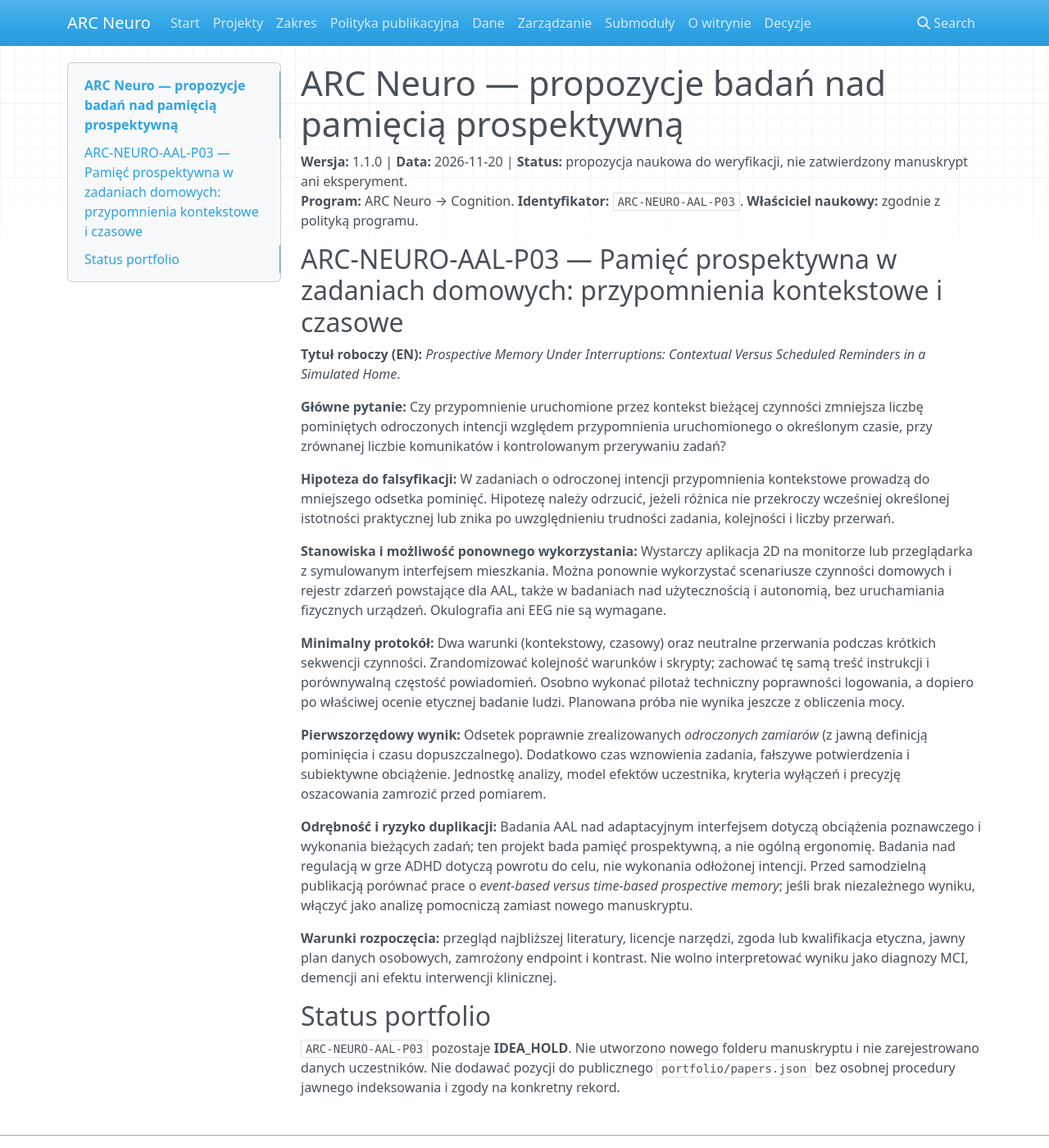
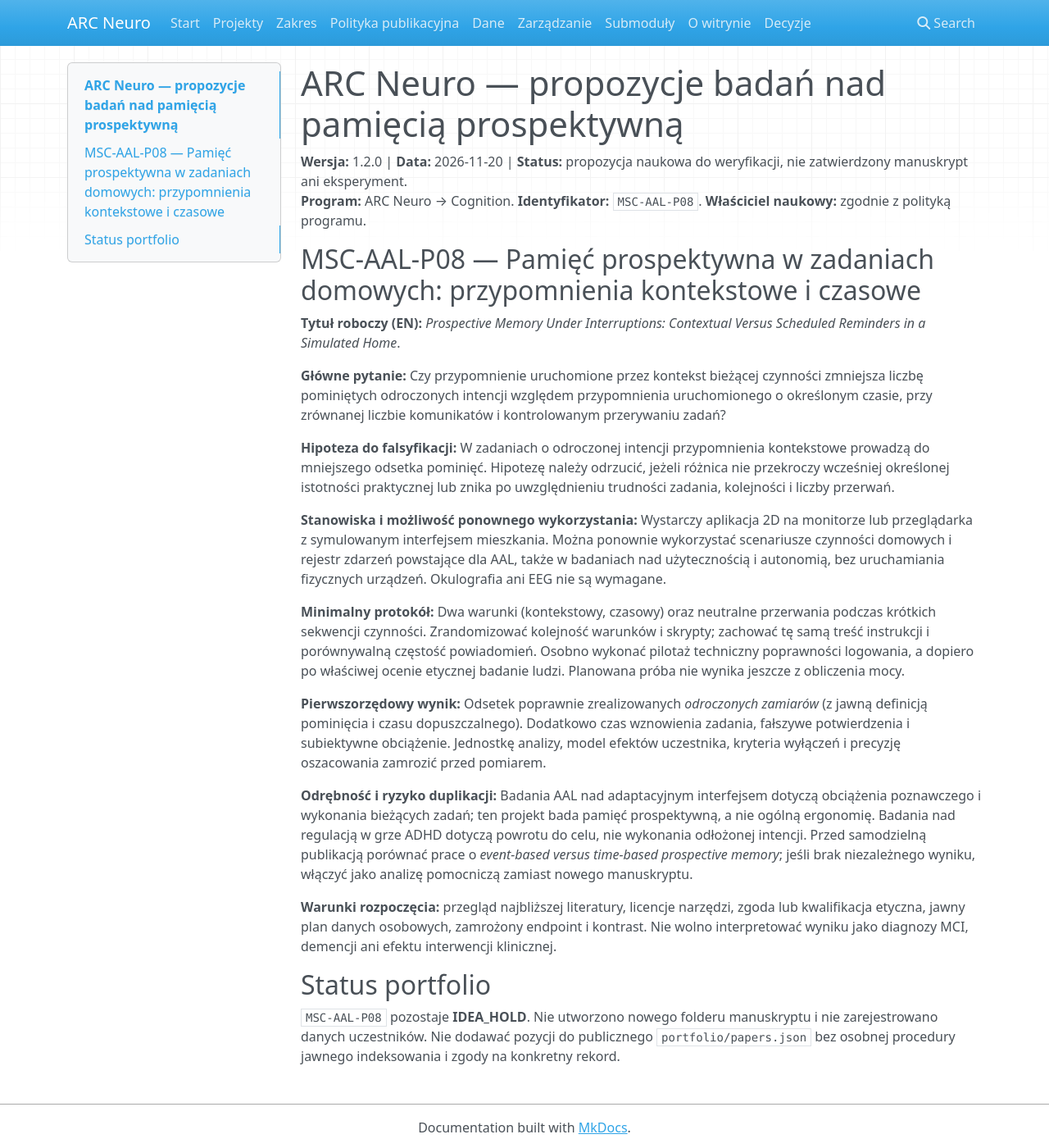
Before and after one commit to MatPomGit/arc-neuro, an MkDocs documentation site: the page built from docs/research-proposals-2026.md, in a window 1280 px wide and 1400 px high. Shown: the whole window at 82% size. Built offline with MkDocs 1.6.1, drawn with Linux system fonts in a browser that asks for light colours; nearby versions of some CDN libraries.

Commit message:
docs(research): align candidate publication IDs with concise MSC series

```diff
--- a/docs/research-proposals-2026.md
+++ b/docs/research-proposals-2026.md
@@ -1,9 +1,9 @@
 # ARC Neuro — propozycje badań nad pamięcią prospektywną
 
-**Wersja:** 1.1.0 | **Data:** 2026-11-20 | **Status:** propozycja naukowa do weryfikacji, nie zatwierdzony manuskrypt ani eksperyment.
-**Program:** ARC Neuro → Cognition. **Identyfikator:** `ARC-NEURO-AAL-P03`. **Właściciel naukowy:** zgodnie z polityką programu.
+**Wersja:** 1.2.0 | **Data:** 2026-11-20 | **Status:** propozycja naukowa do weryfikacji, nie zatwierdzony manuskrypt ani eksperyment.
+**Program:** ARC Neuro → Cognition. **Identyfikator:** `MSC-AAL-P08`. **Właściciel naukowy:** zgodnie z polityką programu.
 
-## ARC-NEURO-AAL-P03 — Pamięć prospektywna w zadaniach domowych: przypomnienia kontekstowe i czasowe
+## MSC-AAL-P08 — Pamięć prospektywna w zadaniach domowych: przypomnienia kontekstowe i czasowe
 
 **Tytuł roboczy (EN):** *Prospective Memory Under Interruptions: Contextual Versus Scheduled Reminders in a Simulated Home*.
 
@@ -23,4 +23,4 @@
 
 ## Status portfolio
 
-`ARC-NEURO-AAL-P03` pozostaje **IDEA_HOLD**. Nie utworzono nowego folderu manuskryptu i nie zarejestrowano danych uczestników. Nie dodawać pozycji do publicznego `portfolio/papers.json` bez osobnej procedury jawnego indeksowania i zgody na konkretny rekord.
+`MSC-AAL-P08` pozostaje **IDEA_HOLD**. Nie utworzono nowego folderu manuskryptu i nie zarejestrowano danych uczestników. Nie dodawać pozycji do publicznego `portfolio/papers.json` bez osobnej procedury jawnego indeksowania i zgody na konkretny rekord.
```
